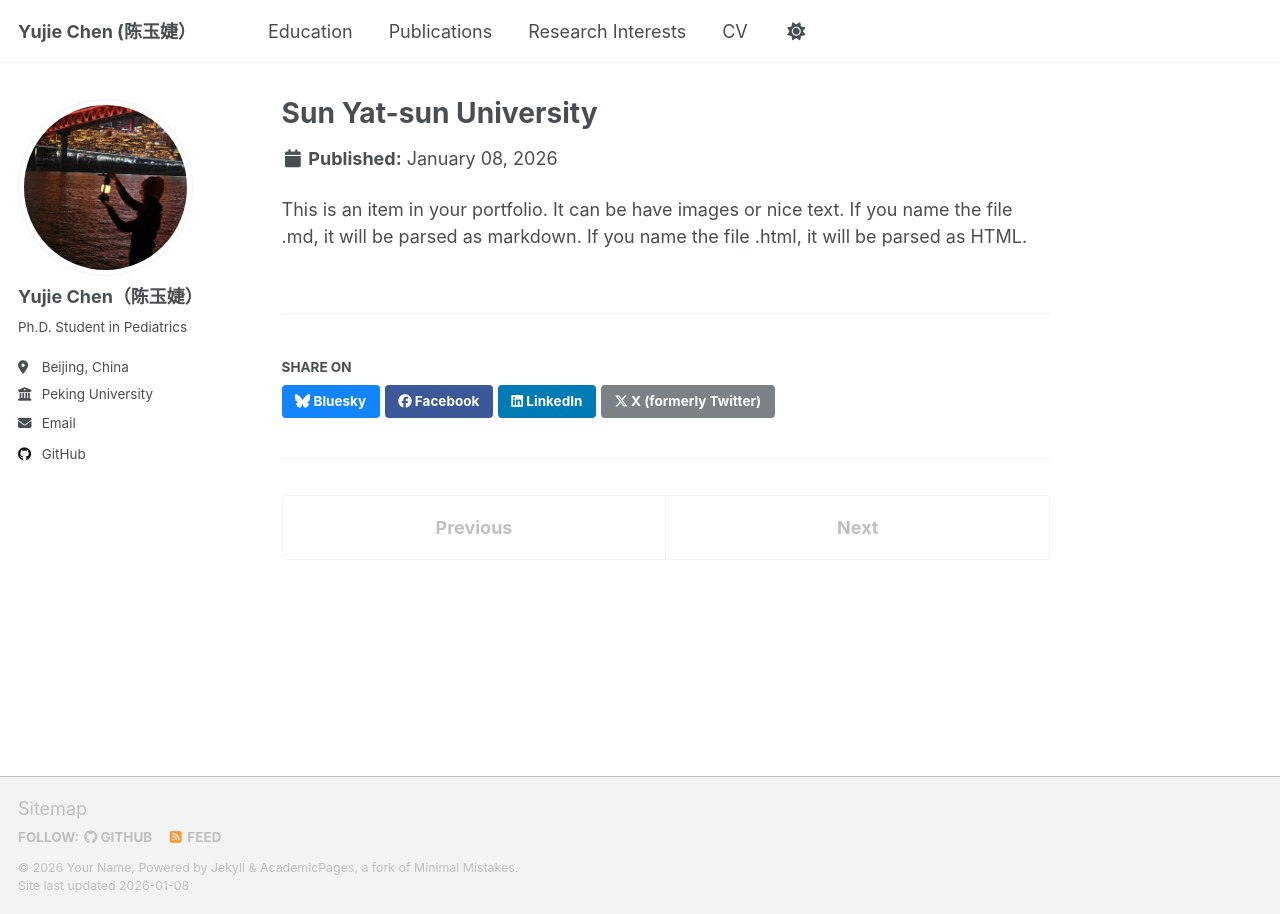
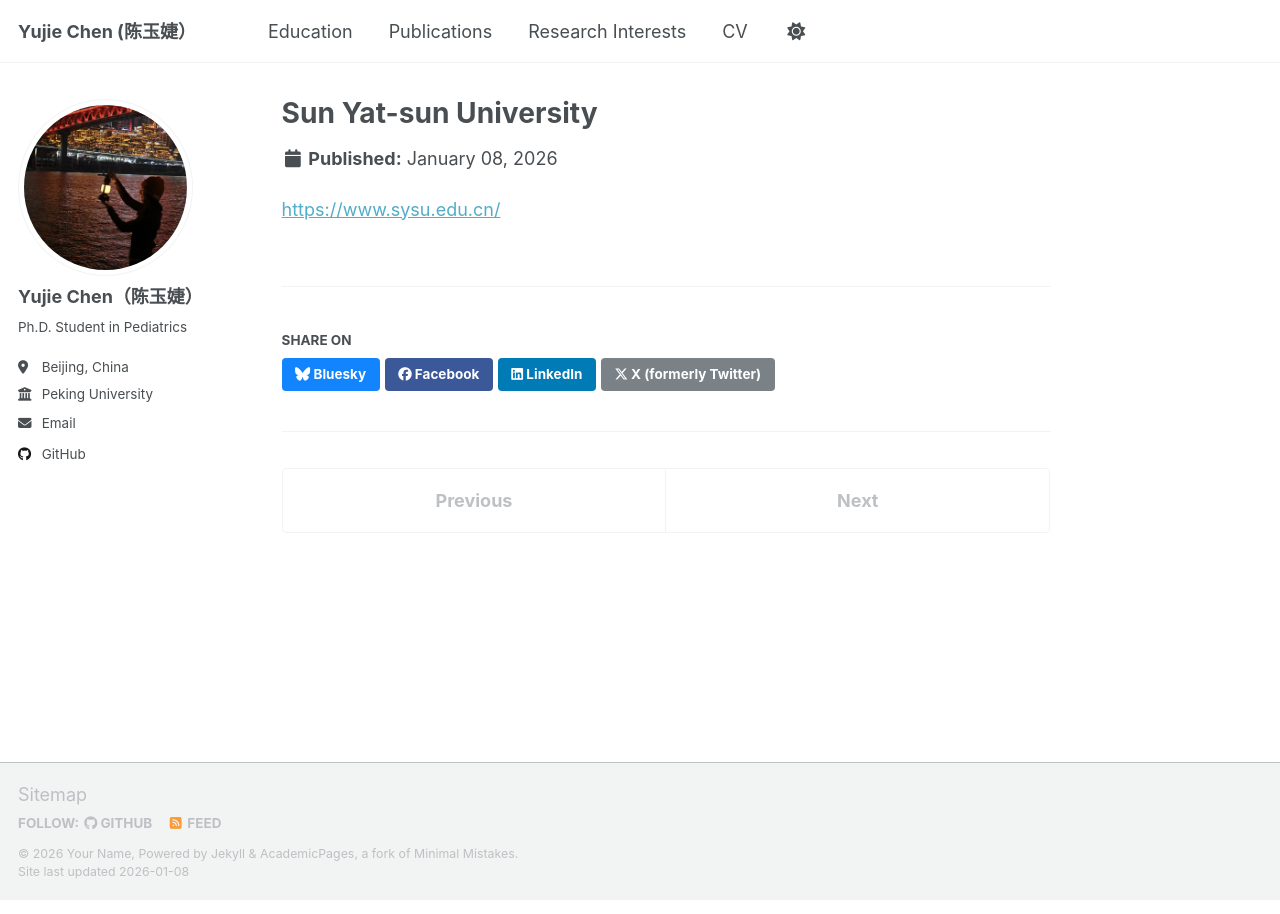
Before and after one commit to yujie7799/yujie7799.github.io, a Jekyll site: the page built from _portfolio/portfolio-3.html, in a window 1280 px wide. Built offline with Jekyll 4.4.1, drawn with Linux system fonts in a browser that asks for light colours; a script that is not in the unit is left out.

Commit message:
Update portfolio-3.html

```diff
--- a/_portfolio/portfolio-3.html
+++ b/_portfolio/portfolio-3.html
@@ -4,4 +4,4 @@ excerpt: "B.S. in Clinical Medicine, 2017.9-2022.6"
 collection: portfolio
 ---
 
-This is an item in your portfolio. It can be have images or nice text. If you name the file .md, it will be parsed as markdown. If you name the file .html, it will be parsed as HTML.
+<a href="https://www.sysu.edu.cn/" target="_blank">https://www.sysu.edu.cn/</a>
```
